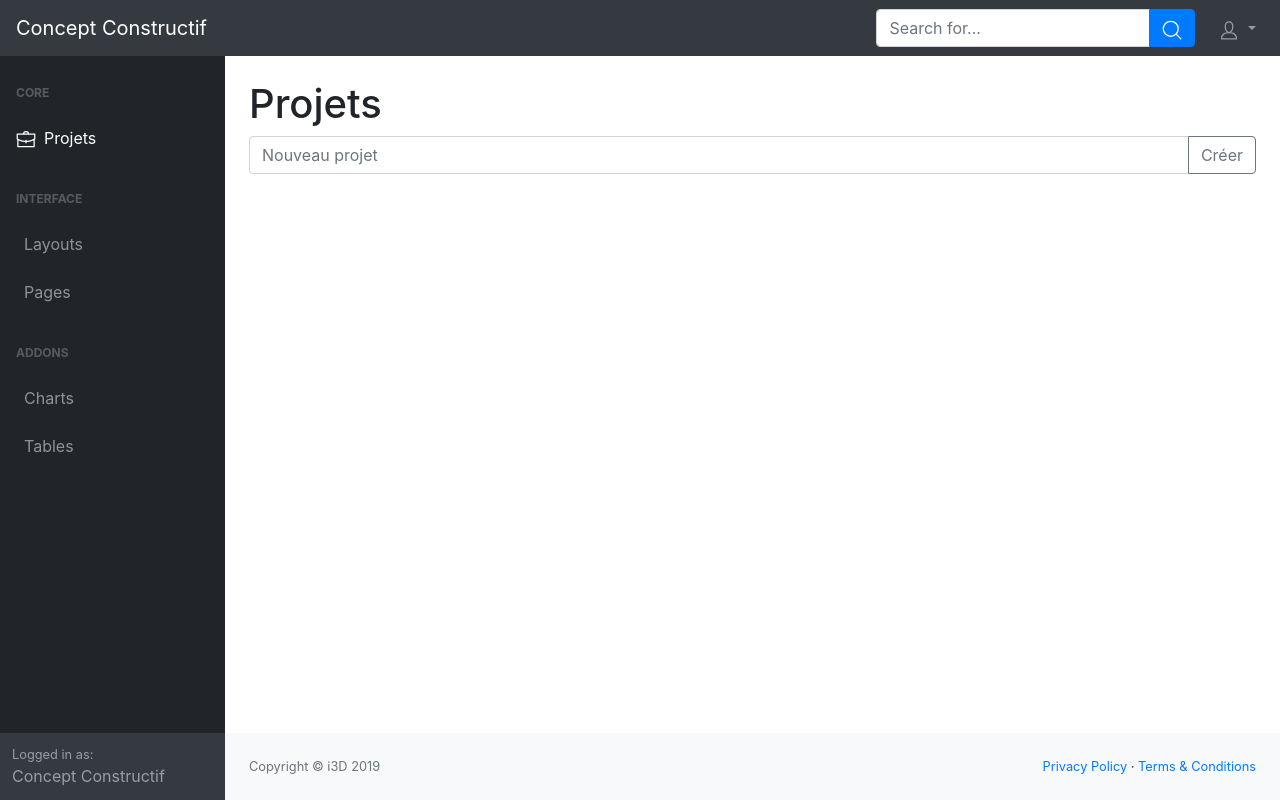
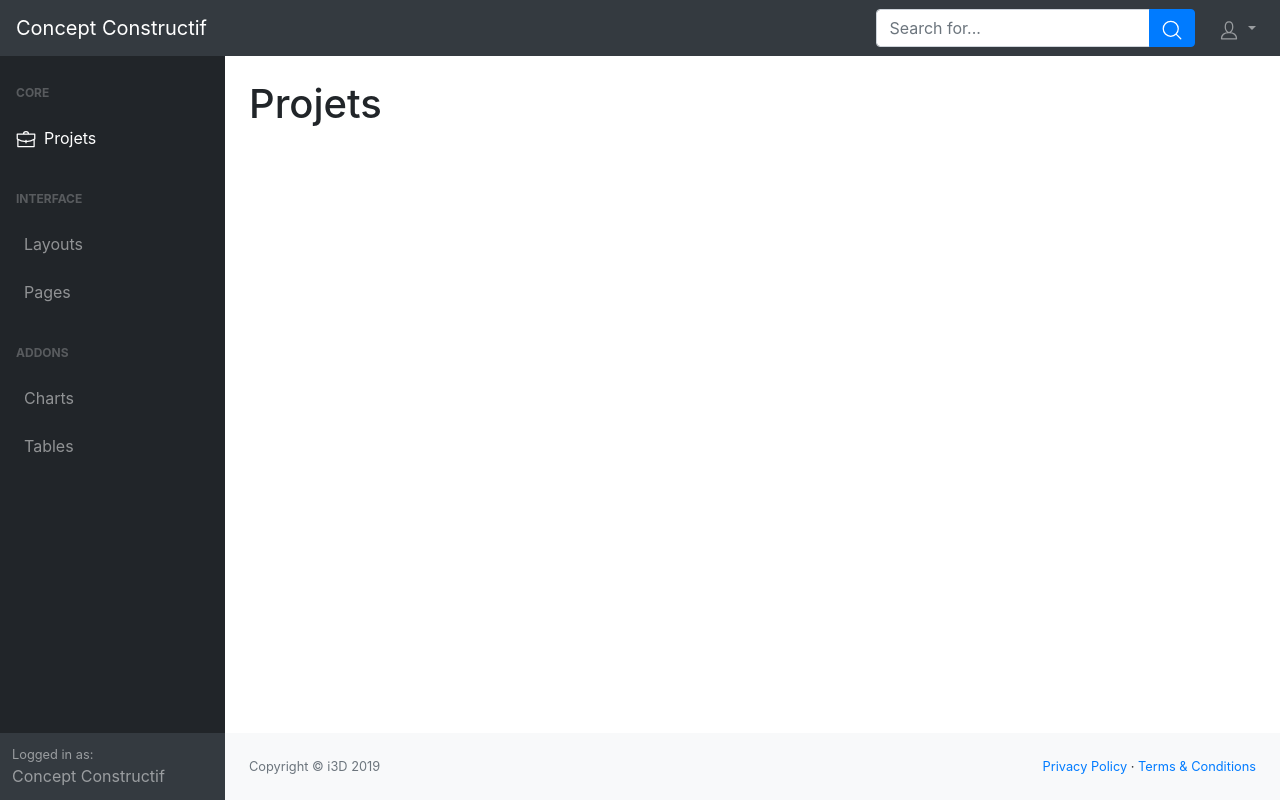
Before and after one commit to i3d2c/cc, a Django app: page /projects/ in a window 1280 px wide. Run offline with Django 3.2, Linux system fonts and the light colour scheme; the visitor is signed in with stand-in values (Sample User, id 1); some libraries are stand-ins or nearby versions.

Commit message:
remove useless field

```diff
--- a/templates/frontendjs/projects.html
+++ b/templates/frontendjs/projects.html
@@ -5,12 +5,6 @@
 {% block main %}
 <div class="container-fluid">
     <h1 class="mt-4">Projets</h1>
-    <div class="input-group mb-3">
-        <input type="text" class="form-control" placeholder="Nouveau projet" aria-label="Nouveau projet" aria-describedby="button-addon2">
-        <div class="input-group-append">
-            <button class="btn btn-outline-secondary" type="button" id="button-addon2">Créer</button>
-        </div>
-    </div>
     <div id="project-tree" class="row">
     </div>
 </div>
```
